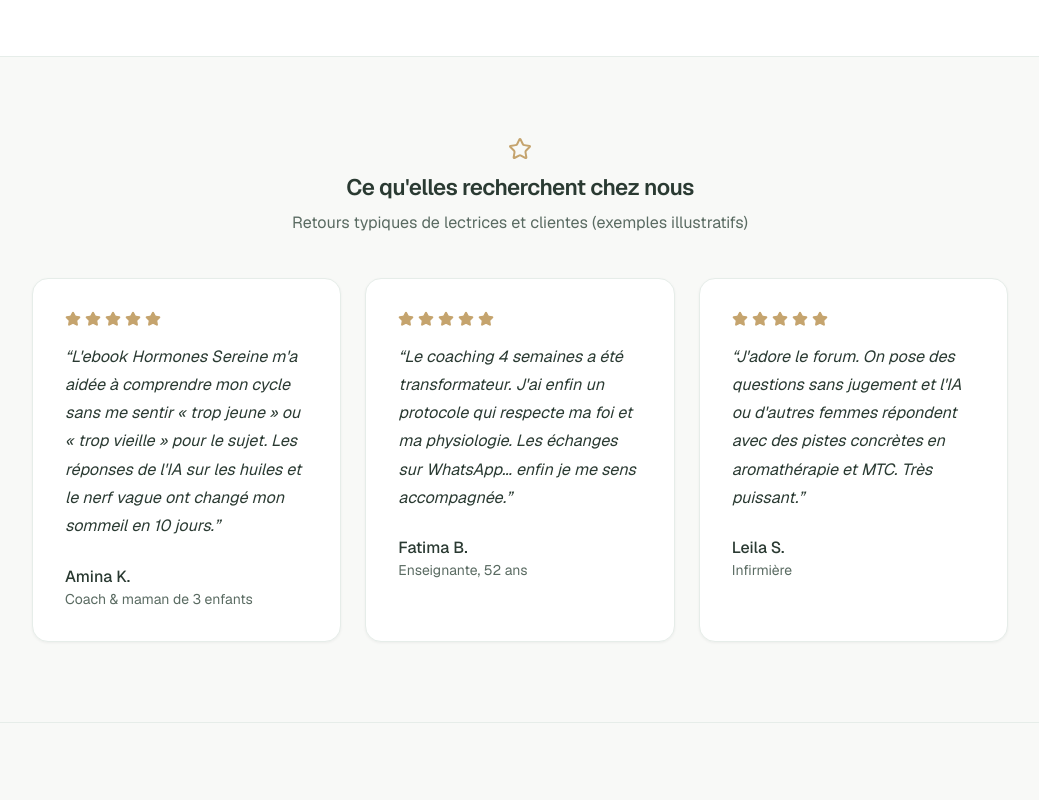
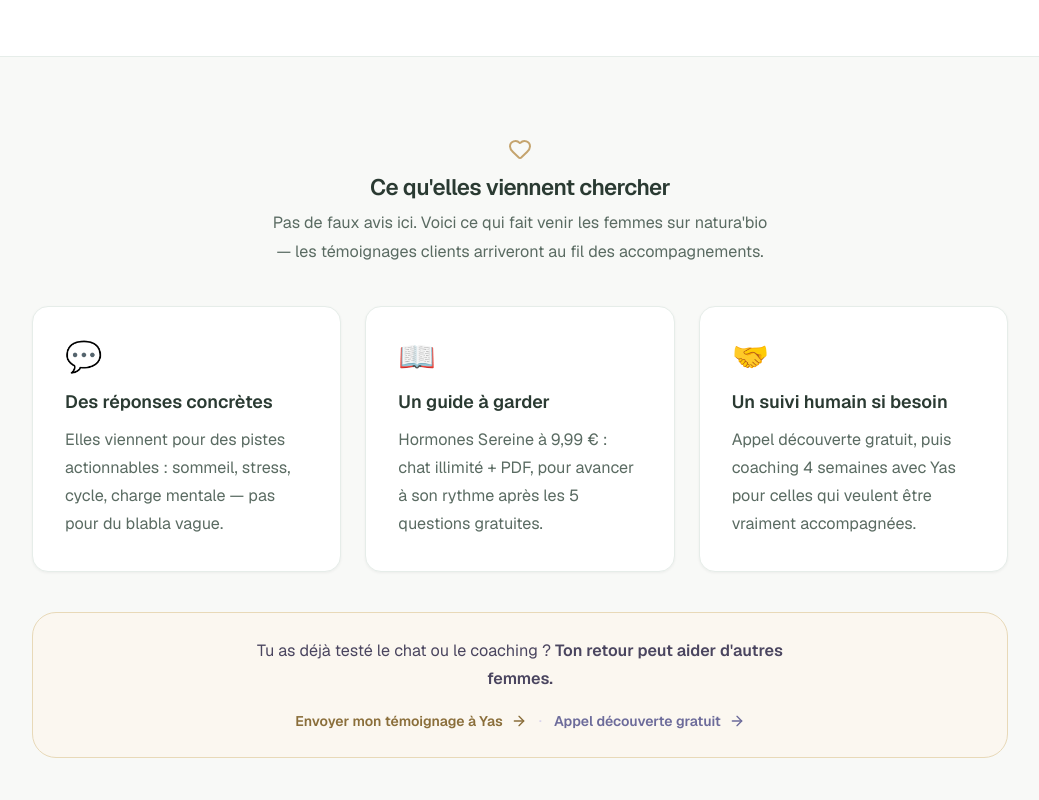
Before and after one commit to bounazouyasmina-arch/natura-bio-by-yas, a Next.js app: page / in a window 1280 px wide. Shown: the part 5820-6620 px from the top of the page, without its empty margins (120-1159 px from the left). Built offline with nearby package versions, Linux system fonts and the light colour scheme.

Commit message:
feat: preuve sociale honnete sans faux temoignages
Remplace les avis inventes par motivations + appel a temoigner.

```diff
--- a/app/page.tsx
+++ b/app/page.tsx
@@ -167,21 +167,22 @@ const pillars = [
   },
 ];
 
-const testimonials = [
+/** Preuve sociale honnête (pas de faux avis) — à remplacer par de vrais témoignages dès que tu en as. */
+const socialProofCards = [
   {
-    name: "Amina K.",
-    role: "Coach & maman de 3 enfants",
-    quote: "L'ebook Hormones Sereine m'a aidée à comprendre mon cycle sans me sentir « trop jeune » ou « trop vieille » pour le sujet. Les réponses de l'IA sur les huiles et le nerf vague ont changé mon sommeil en 10 jours.",
+    emoji: '💬',
+    title: 'Des réponses concrètes',
+    text: 'Elles viennent pour des pistes actionnables : sommeil, stress, cycle, charge mentale — pas pour du blabla vague.',
   },
   {
-    name: "Fatima B.",
-    role: "Enseignante, 52 ans",
-    quote: "Le coaching 4 semaines a été transformateur. J'ai enfin un protocole qui respecte ma foi et ma physiologie. Les échanges sur WhatsApp... enfin je me sens accompagnée.",
+    emoji: '📖',
+    title: 'Un guide à garder',
+    text: 'Hormones Sereine à 9,99 € : chat illimité + PDF, pour avancer à son rythme après les 5 questions gratuites.',
   },
   {
-    name: "Leila S.",
-    role: "Infirmière",
-    quote: "J'adore le forum. On pose des questions sans jugement et l'IA ou d'autres femmes répondent avec des pistes concrètes en aromathérapie et MTC. Très puissant.",
+    emoji: '🤝',
+    title: 'Un suivi humain si besoin',
+    text: 'Appel découverte gratuit, puis coaching 4 semaines avec Yas pour celles qui veulent être vraiment accompagnées.',
   },
 ];
 
@@ -627,27 +628,49 @@ export default function NaturaBioByYasLanding() {
         </div>
       </section>
 
-      {/* TÉMOIGNAGES */}
+      {/* PREUVE SOCIALE HONNÊTE (en attendant de vrais témoignages) */}
       <section className="mx-auto max-w-5xl px-6 py-20">
         <div className="text-center mb-10">
-          <div className="flex justify-center mb-3"><Star className="text-[#C5A46E]" /></div>
-          <h3 className="text-3xl font-semibold tracking-tight">Ce qu&apos;elles recherchent chez nous</h3>
-          <p className="text-sm text-[#5A6B62] mt-2">Retours typiques de lectrices et clientes (exemples illustratifs)</p>
+          <div className="flex justify-center mb-3"><Heart className="text-[#C5A46E]" /></div>
+          <h3 className="text-3xl font-semibold tracking-tight">Ce qu&apos;elles viennent chercher</h3>
+          <p className="text-sm text-[#5A6B62] mt-2 max-w-lg mx-auto leading-relaxed">
+            Pas de faux avis ici. Voici ce qui fait venir les femmes sur natura&apos;bio — les témoignages clients
+            arriveront au fil des accompagnements.
+          </p>
         </div>
 
         <div className="grid md:grid-cols-3 gap-6">
-          {testimonials.map((t, i) => (
-            <div key={i} className="card rounded-3xl p-8 bg-white">
-              <div className="flex gap-1 mb-4 text-[#C5A46E]">
-                {[...Array(5)].map((_, idx) => <Star key={idx} className="h-4 w-4 fill-current" />)}
-              </div>
-              <p className="italic text-[15px] leading-relaxed mb-6">“{t.quote}”</p>
-              <div>
-                <div className="font-medium">{t.name}</div>
-                <div className="text-sm text-[#5A6B62]">{t.role}</div>
-              </div>
+          {socialProofCards.map((card, i) => (
+            <div key={i} className="card rounded-3xl p-7 sm:p-8 bg-white text-left">
+              <div className="text-3xl mb-3">{card.emoji}</div>
+              <div className="font-semibold text-lg text-[#2A3A32] mb-2">{card.title}</div>
+              <p className="text-[15px] text-[#5A6B62] leading-relaxed">{card.text}</p>
             </div>
           ))}
+        </div>
+
+        <div className="mt-10 text-center rounded-3xl border border-[#E8D9B8] bg-[#FBF7F0] px-5 py-6 sm:px-8">
+          <p className="text-sm sm:text-[15px] text-[#4A455F] leading-relaxed max-w-xl mx-auto">
+            Tu as déjà testé le chat ou le coaching ?{' '}
+            <strong className="font-semibold">Ton retour peut aider d&apos;autres femmes.</strong>
+          </p>
+          <div className="mt-4 flex flex-col sm:flex-row gap-3 justify-center items-center">
+            <a
+              href="mailto:contact@naturabioyas.fr?subject=Mon%20t%C3%A9moignage%20natura%27bio"
+              className="inline-flex items-center gap-2 text-sm font-semibold text-[#8A6E3A] hover:underline"
+            >
+              Envoyer mon témoignage à Yas <ArrowRight className="h-4 w-4" />
+            </a>
+            <span className="hidden sm:inline text-[#D9D4EC]">·</span>
+            <a
+              href={BEACONS_DISCOVERY_CALL_LINK}
+              target="_blank"
+              rel="noopener noreferrer"
+              className="inline-flex items-center gap-2 text-sm font-semibold text-[#6C6B9A] hover:underline"
+            >
+              Appel découverte gratuit <ArrowRight className="h-4 w-4" />
+            </a>
+          </div>
         </div>
       </section>
 
```
